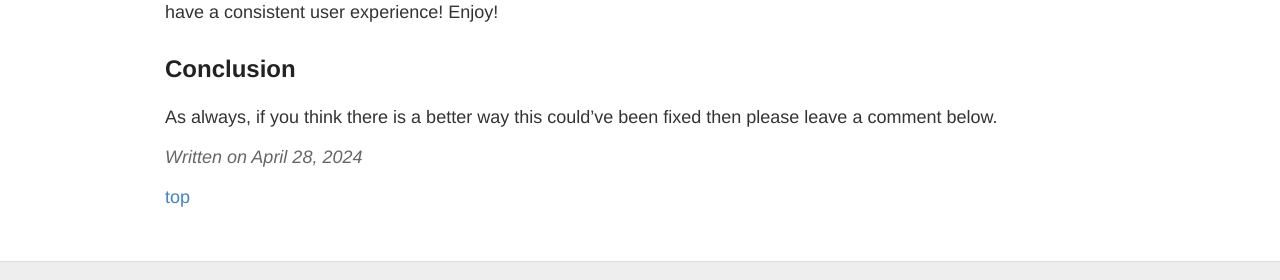
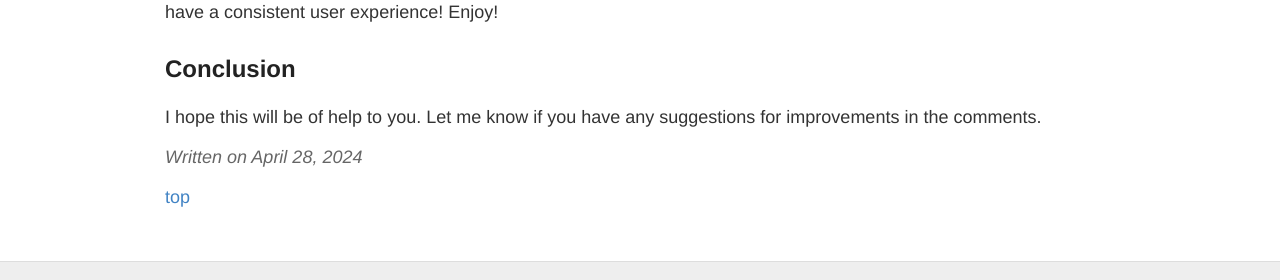
Before and after one commit to philipstreet/philipstreet.github.io, a Jekyll site: the page built from _posts/2024-04-28-Starship-prompt-for-PowerShell-and-WSL-on-Windows-11.md, in a window 1280 px wide and 900 px high, scrolled down 3137 px. Shown: the part 550-830 px from the top of the window. Built offline with Jekyll 4.4.1, drawn with Linux system fonts in a browser that asks for light colours.

Commit message:
Tweak conclusion

```diff
--- a/_posts/2024-04-28-Starship-prompt-for-PowerShell-and-WSL-on-Windows-11.md
+++ b/_posts/2024-04-28-Starship-prompt-for-PowerShell-and-WSL-on-Windows-11.md
@@ -127,4 +127,4 @@ When you open a PowerShell or WSL prompt, either from Windows Terminal or Visual
 
 ## Conclusion
 
-As always, if you think there is a better way this could've been fixed then please leave a comment below.
+I hope this will be of help to you. Let me know if you have any suggestions for improvements in the comments.
```
